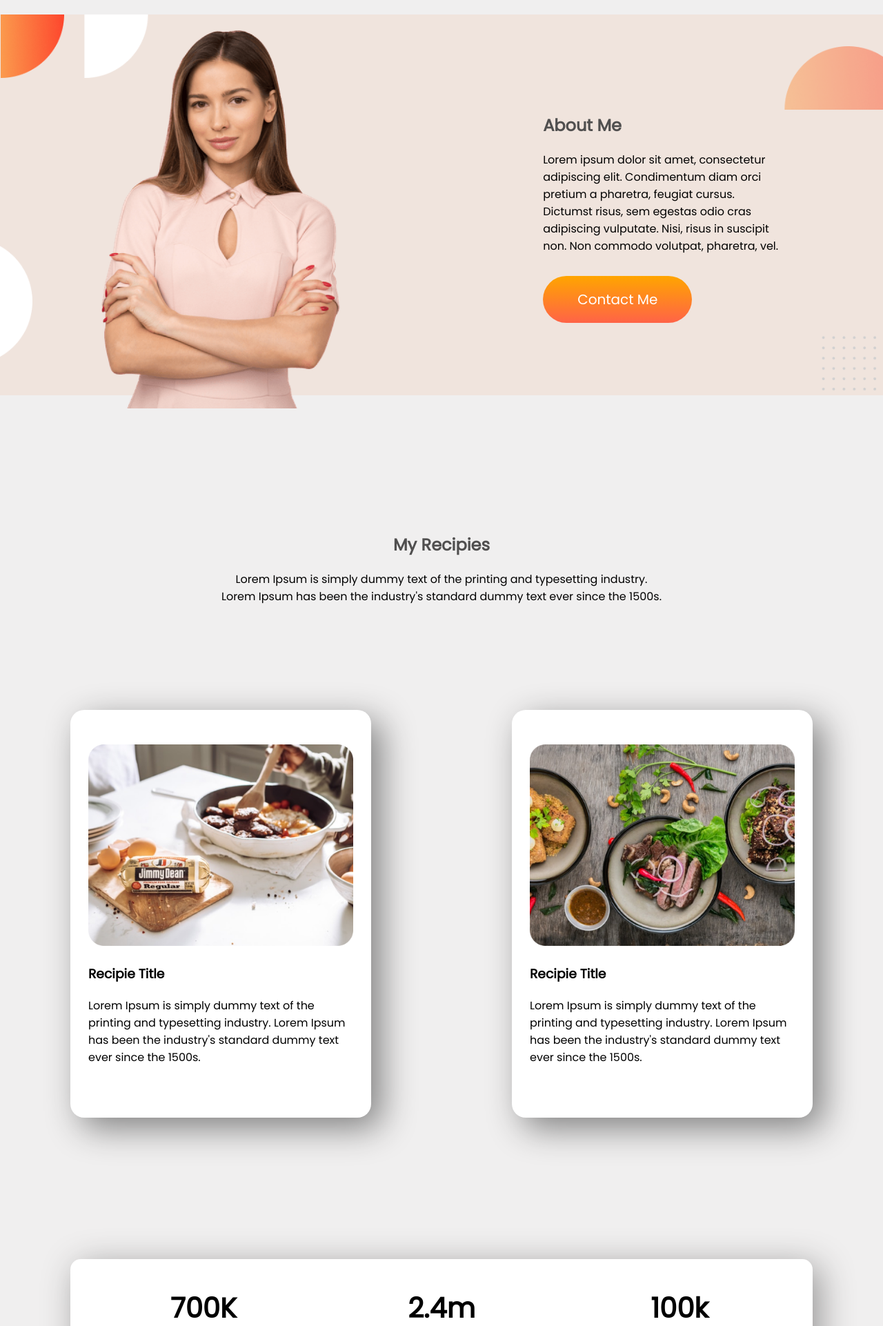
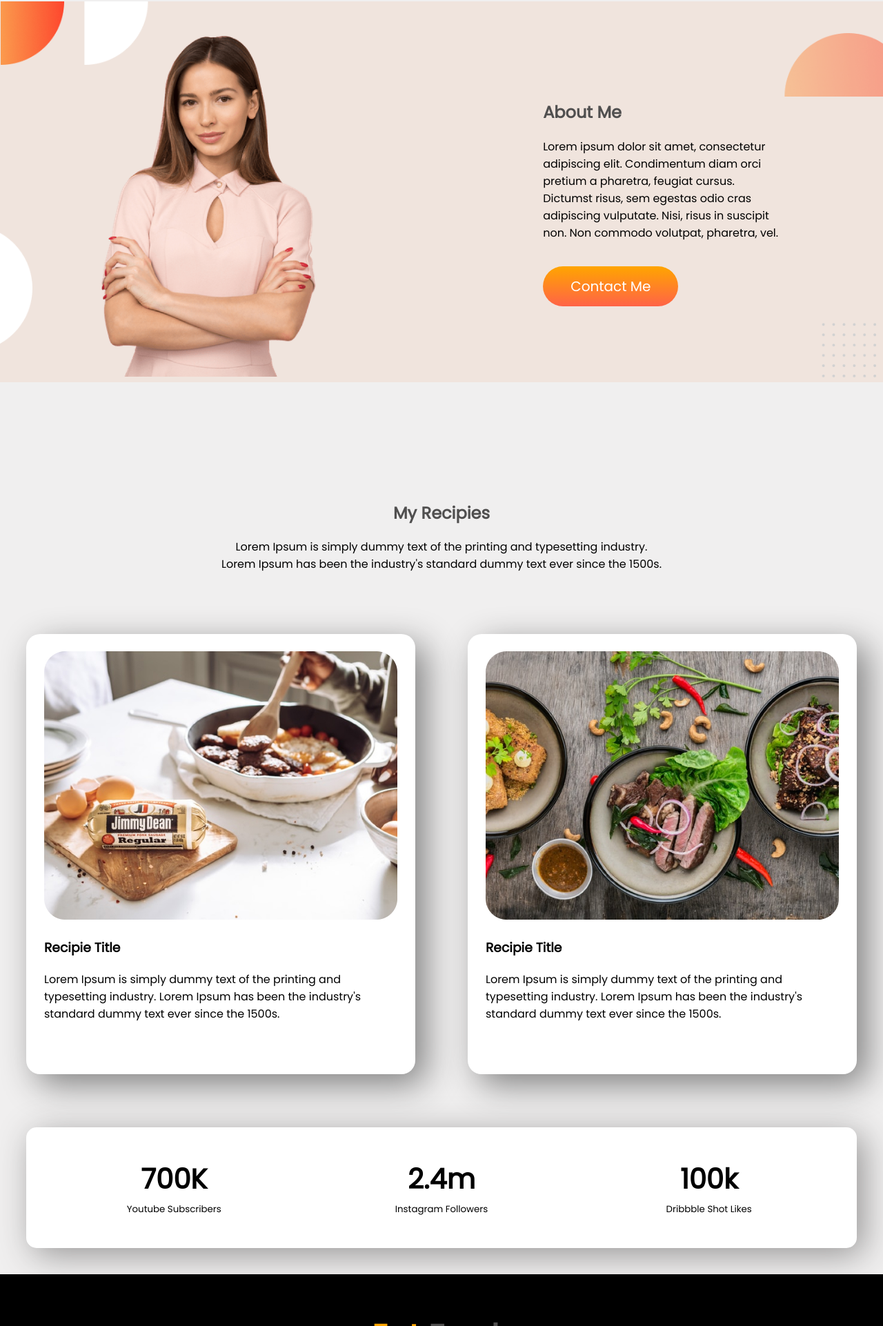
Before and after one commit to imriazul/fitness-website, a plain HTML site: page index.html in a window 1280 px wide. Shown: the part 878-2800 px from the top of the page at 69% size. Drawn offline with Linux system fonts and the light colour scheme.

Commit message:
all done

```diff
--- a/main.css
+++ b/main.css
@@ -12,7 +12,7 @@ section{
 .fifty-fifty{
     width: 50%;
     align-self: center;
-    margin: 8%;
+    margin: 3%;
 }
 h1{
     font-size: 45px;
@@ -26,15 +26,20 @@ h3{
     font-weight: bolder;
     color: black;
 }
-div img{
+.sec-one img{
     width: 100%;
+    height: auto;
+    margin-top: 50px;
+}
+.sec-two img{
+    width: 90%;
     height: auto;
     margin-top: 50px;
 }
 
 .button-design{
     text-decoration: none;
-    padding: 20px 50px;
+    padding: 15px 40px;
     background-image: linear-gradient(orange,tomato);
     border-radius: 40px;
     font-weight: 500;
@@ -64,8 +69,8 @@ div p{
 }
 
 .res-item{
-    margin: 8%;
-    padding: 0 2% 2% 2%;
+    margin: 3%;
+    padding: 2%;
     background-color: white;
     border-radius: 20px;
     box-shadow: 15px 15px 50px gray;
@@ -74,7 +79,7 @@ div p{
     width: 100%;
 }
 #social{
-    margin: 8%;
+    margin: 3%;
     background-color: white;
     border-radius: 15px;
     padding: 10px 20px;
```
